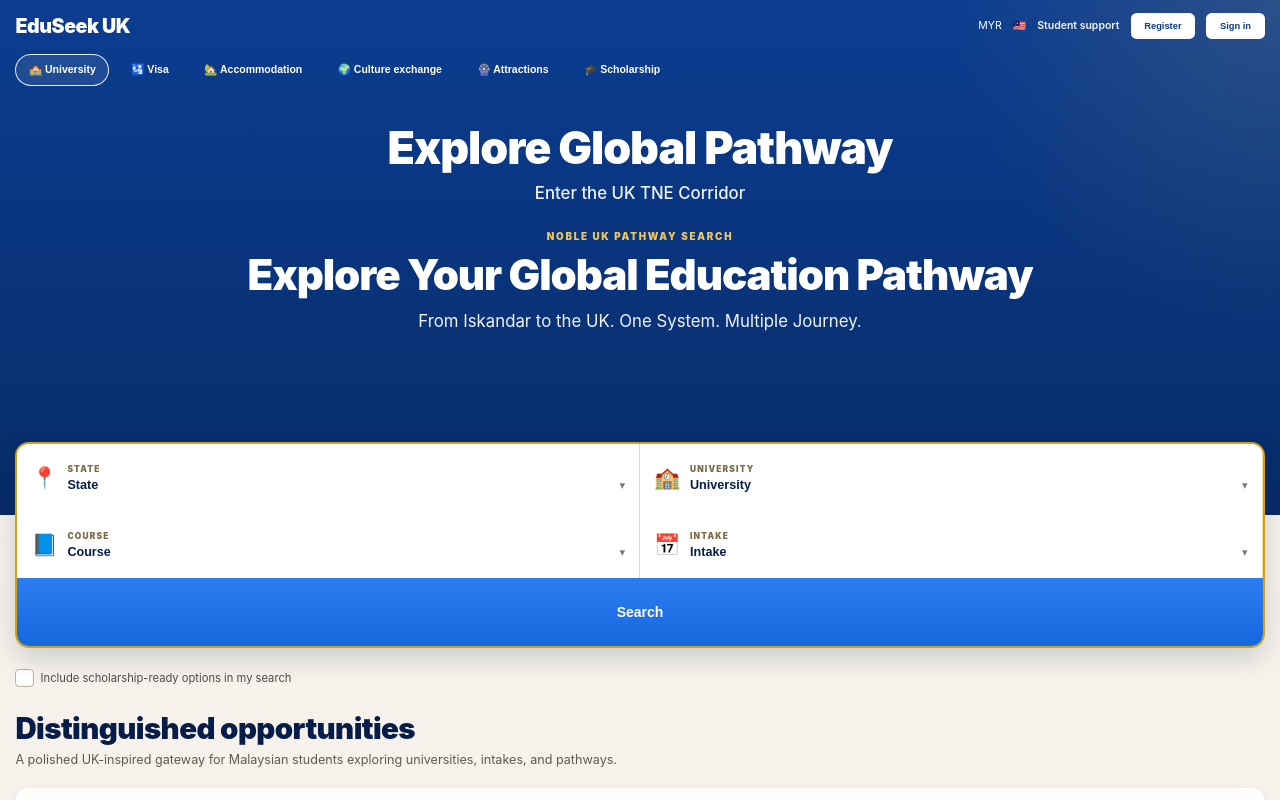
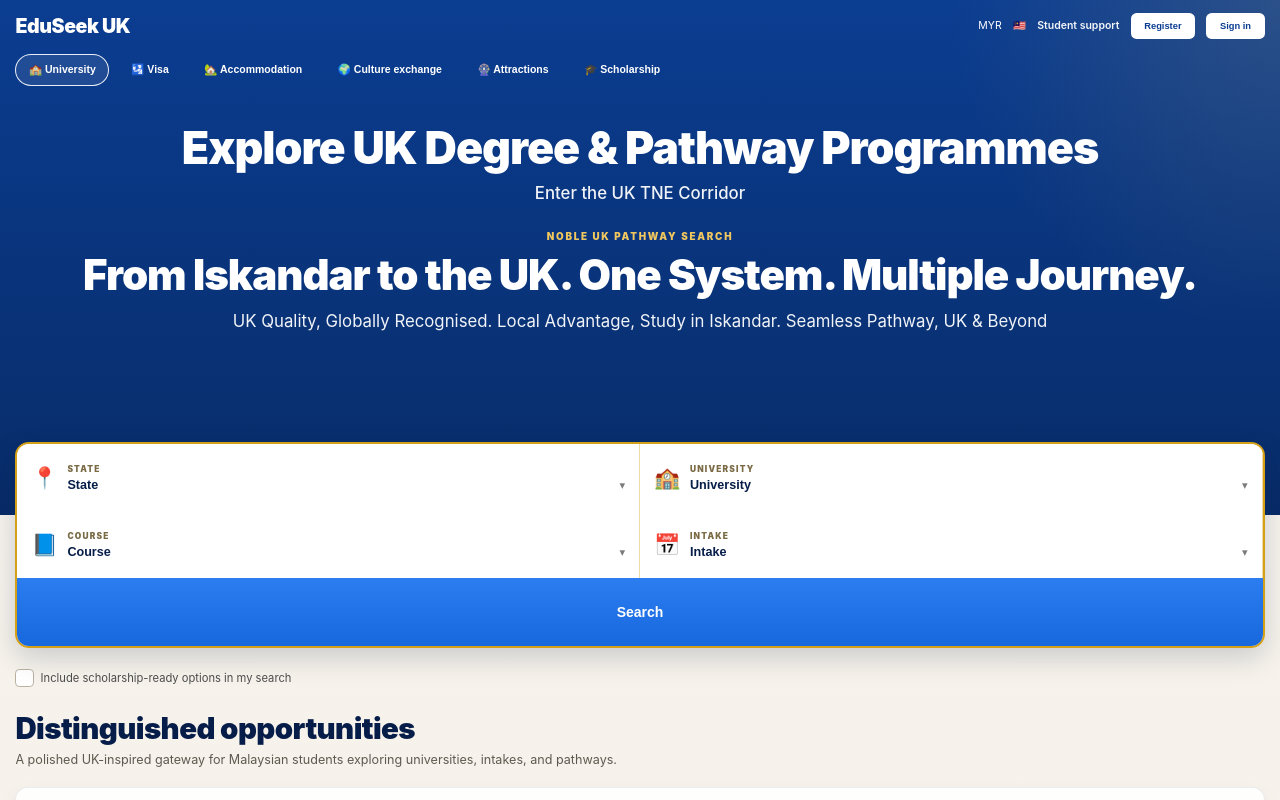
Before and after one commit to williamtaa38/tnecorridor, a plain HTML site: page programmes.html in a window 1280 px wide. Shown: the top 800 px of the page. Drawn offline with Linux system fonts and the light colour scheme.

Commit message:
update css

```diff
--- a/programmes.html
+++ b/programmes.html
@@ -32,13 +32,13 @@
       </div>
 
       <div class="hero-copy">
-        <h1 class="hero-main-line">Explore Global Pathway</h1>
+        <h1 class="hero-main-line">Explore UK Degree & Pathway Programmes</h1>
         <p class="hero-small-line">Enter the UK TNE Corridor</p>
 
         <div class="eyebrow">Noble UK Pathway Search</div>
 
-        <h1>Explore Your Global Education Pathway</h1>
-        <p>From Iskandar to the UK. One System. Multiple Journey.</p>
+        <h1>From Iskandar to the UK. One System. Multiple Journey.</h1>
+        <p>UK Quality, Globally Recognised. Local Advantage, Study in Iskandar. Seamless Pathway, UK & Beyond</p>
       </div>
 
       <div class="search-wrap">
```
